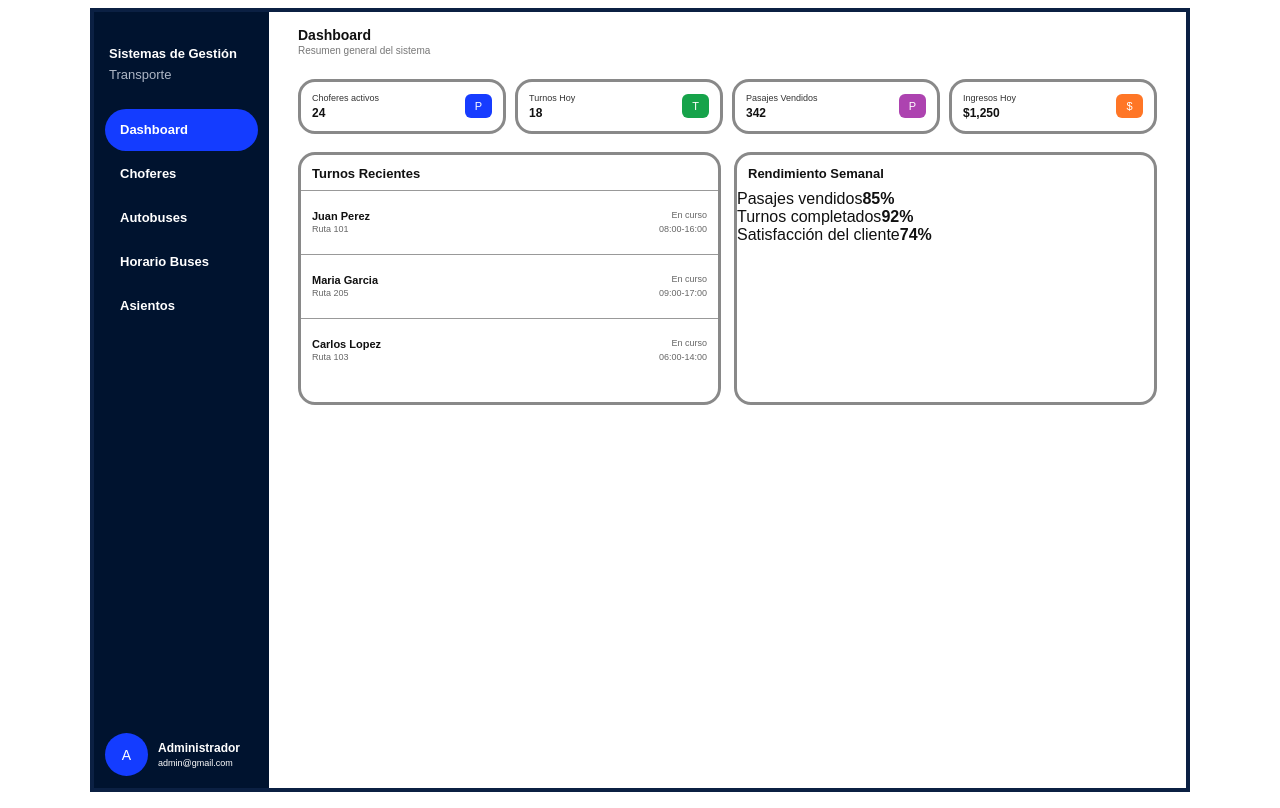
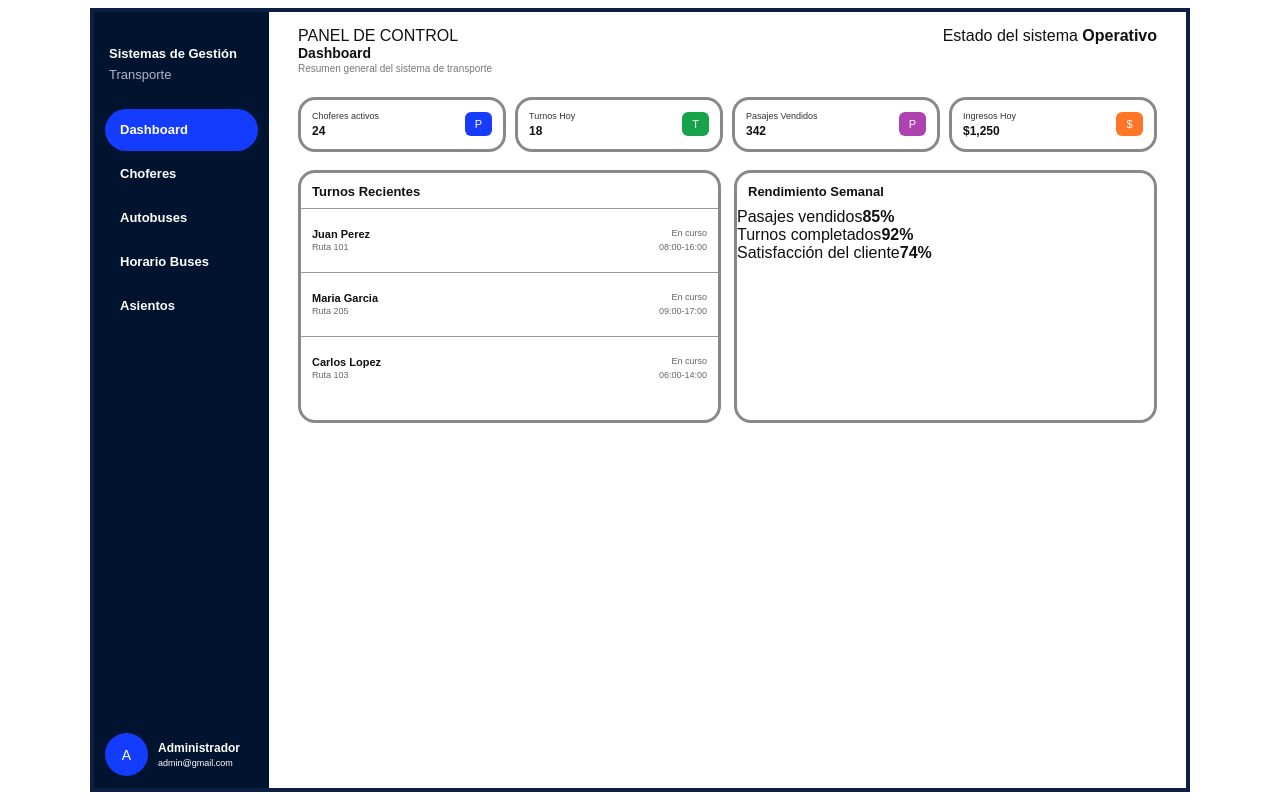
Before and after one commit to ikervegavaldes123-lang/frontend-buses, a React (Vite) app: page / in a window 1280 px wide. Built offline with nearby package versions, Linux system fonts and the light colour scheme.

Commit message:
Mejorar solo apariencia del Dashboard

```diff
--- a/src/components/dashboard/DashboardHome.tsx
+++ b/src/components/dashboard/DashboardHome.tsx
@@ -4,32 +4,37 @@ import RecentShifts from "./RecentShifts";
 import WeeklyPerformance from "./WeeklyPerformance";
 import type { User } from "../../types/auth";
 
- type DashboardHomeProps = {
+type DashboardHomeProps = {
   user: User | null;
   onLogout: () => void;
 };
 
 function DashboardHome({ user, onLogout }: DashboardHomeProps) {
   return (
-    <div className="dashboard-layout">
+    <div className="dashboard-layout dashboard-main">
       <DashboardSidebar user={user} onLogout={onLogout} />
 
-      <main className="dashboard-content">
-        <header className="dashboard-header">
+      <main className="dashboard-content dashboard-main-content">
+        <header className="dashboard-header dashboard-main-header">
           <div>
+            <span className="dashboard-eyebrow">PANEL DE CONTROL</span>
             <h1>Dashboard</h1>
-            <p>Resumen general del sistema</p>
+            <p>Resumen general del sistema de transporte</p>
+          </div>
+          <div className="dashboard-welcome">
+            <span>Estado del sistema</span>
+            <strong><i /> Operativo</strong>
           </div>
         </header>
 
-        <section className="stats-grid" aria-label="Resumen">
+        <section className="stats-grid dashboard-stats" aria-label="Resumen">
           <StatCard label="Choferes activos" value="24" icon="P" tone="blue" />
           <StatCard label="Turnos Hoy" value="18" icon="T" tone="green" />
           <StatCard label="Pasajes Vendidos" value="342" icon="P" tone="purple" />
           <StatCard label="Ingresos Hoy" value="$1,250" icon="$" tone="orange" />
         </section>
 
-        <section className="dashboard-grid">
+        <section className="dashboard-grid dashboard-main-grid">
           <RecentShifts />
           <WeeklyPerformance />
         </section>
```
